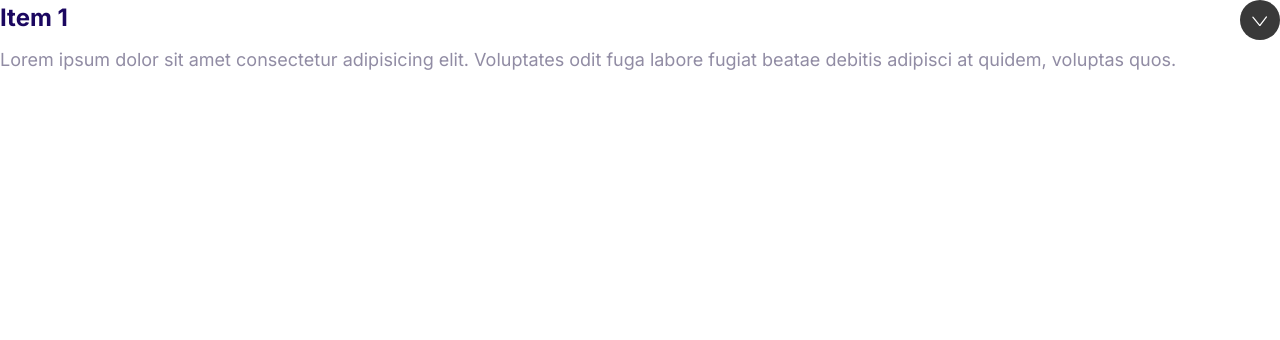
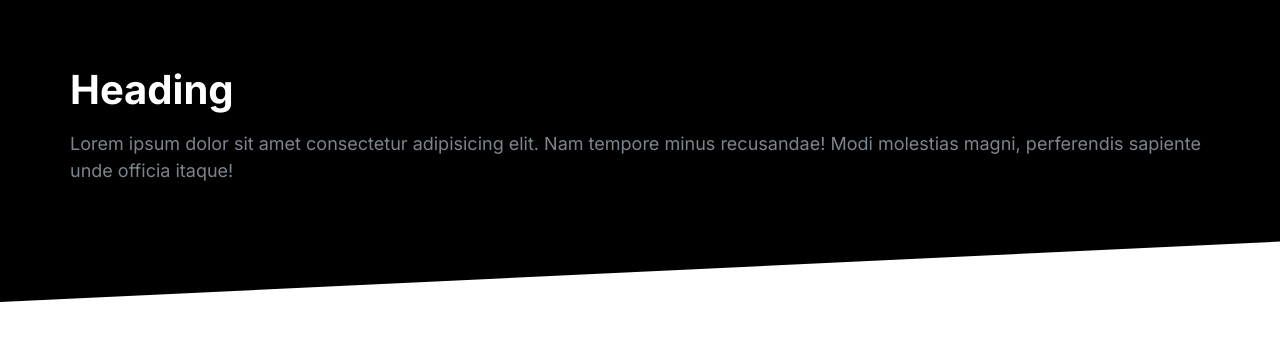
Before and after one commit to hoang91/Frontend-FirstProject, a plain HTML site: page index.html in a window 1280 px wide. Drawn offline with Linux system fonts and the light colour scheme.

Commit message:
Build cards, block components

```diff
--- a/css/styles.css
+++ b/css/styles.css
@@ -595,3 +595,42 @@
   max-height: 100vh;
   opacity: 1;
 }
+
+/* BLOCKS */
+
+.block {
+  --padding-vertical: 6rem;
+  padding: var(--padding-vertical) 2rem;
+}
+
+.block__header {
+  text-align: center;
+}
+
+.block__heading {
+  margin-top: 0;
+}
+
+.block--dark {
+  background: #000;
+  color: #7b858b;
+}
+
+.block--dark .block__heading {
+  color: #fff;
+}
+
+.block--skewed-right {
+  padding-bottom: calc(var(--padding-vertical) + 4rem);
+  clip-path: polygon(0 0, 100% 0, 100% 100%, 0 80%);
+}
+
+.block--skewed-left {
+  padding-bottom: calc(var(--padding-vertical) + 4rem);
+  clip-path: polygon(0 0, 100% 0, 100% 80%, 0 100%);
+}
+
+.container {
+  max-width: 1140px;
+  margin: 0 auto;
+}
--- a/index.html
+++ b/index.html
@@ -15,18 +15,16 @@
     <title>Document</title>
   </head>
   <body>
-    <div class="collapsible collapsible--expanded">
-      <header class="collapsible__header">
-        <h3 class="collapsible__heading">Item 1</h3>
-        <svg class="icon icon--white collapsible__chevron">
-          <use xlink:href="images/sprite.svg#chevron"></use>
-        </svg>
-      </header>
-      <div class="collapsible__content">
-        Lorem ipsum dolor sit amet consectetur adipisicing elit. Voluptates odit
-        fuga labore fugiat beatae debitis adipisci at quidem, voluptas quos.
+    <section class="block block--dark block--skewed-left">
+      <div class="container">
+        <h2 class="block__heading">Heading</h2>
+        <p>
+          Lorem ipsum dolor sit amet consectetur adipisicing elit. Nam tempore
+          minus recusandae! Modi molestias magni, perferendis sapiente unde
+          officia itaque!
+        </p>
       </div>
-    </div>
+    </section>
     <script src="js/main.js"></script>
   </body>
 </html>
```
Also changed, not shown: components/block.html (added, +10 -0 lines), components/cards.html (added, +8 -0 lines).
